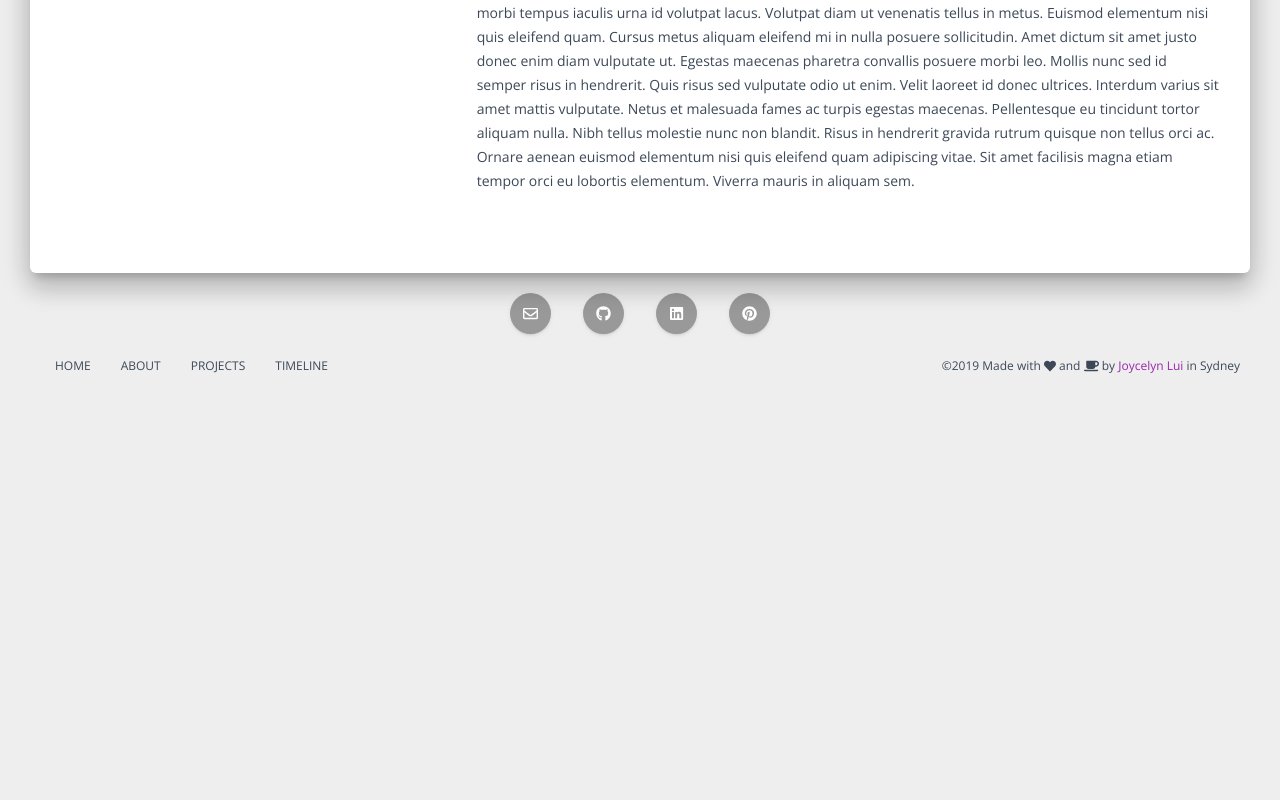
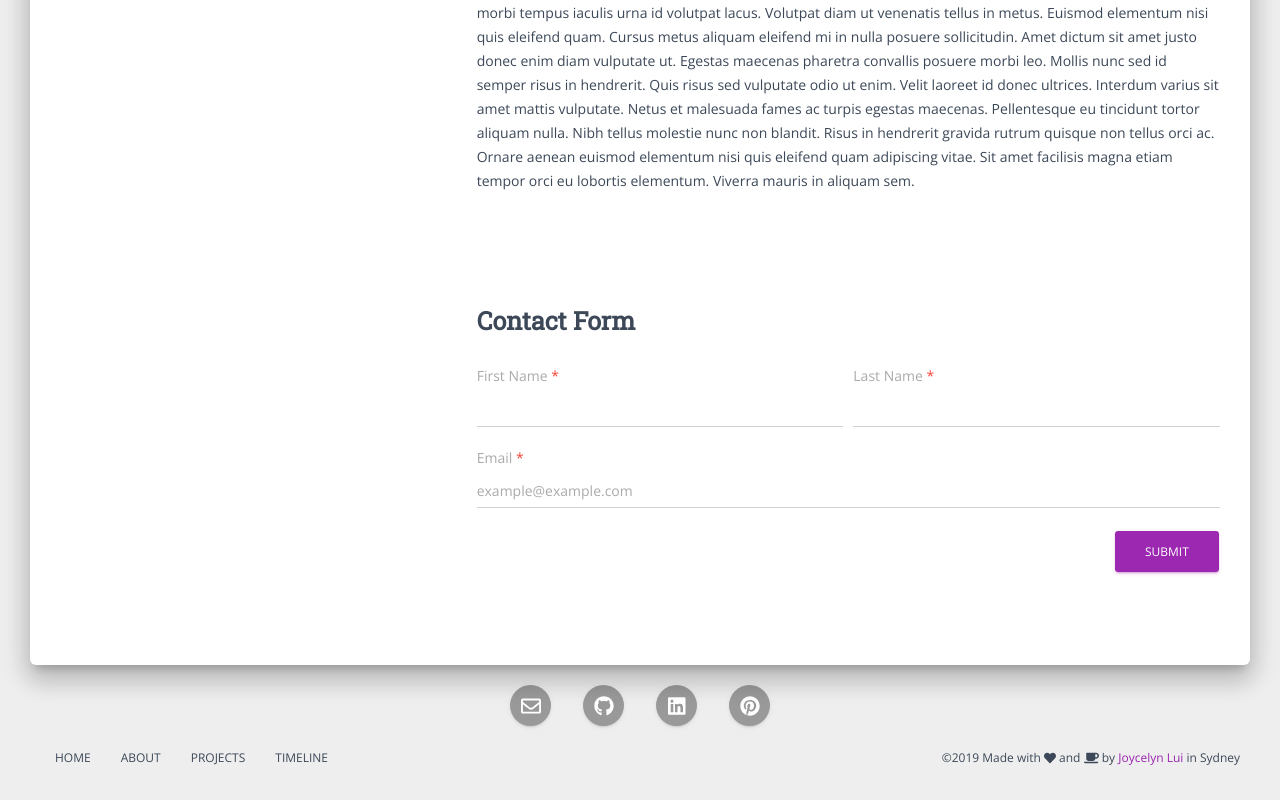
Before and after one commit to jlylui/portfolio, a Next.js app: page / in a window 1280 px wide. Shown: the part 1004-1804 px from the top of the page. Before the commit the page ends 1412 px from the top, so only its background shows below. Built offline with nearby package versions, Linux system fonts and the light colour scheme.

Commit message:
trying to set up a backend server and database

```diff
--- a/components/Footer.js
+++ b/components/Footer.js
@@ -11,7 +11,7 @@ const Footer = props => {
             <div className="col-auto" key={index}>
               <a href={media.link} target={media.target}>
                 <button className="btn btn-social btn-just-icon btn-round">
-                  <FontAwesomeIcon icon={media.icon} />
+                  <FontAwesomeIcon icon={media.icon} size="1x" />
                 </button>
               </a>
             </div>
--- a/components/Form.js
+++ b/components/Form.js
@@ -1,92 +1,155 @@
-import React, { useState, useRef } from "react";
-import { FontAwesomeIcon } from "@fortawesome/react-fontawesome";
-import axios from "axios";
+import React from "react";
+import { Formik } from "formik";
+import * as Yup from "yup";
+import fetch from "isomorphic-unfetch";
 
-const Form = props => {
-  const [keywords, setKeywords] = useState("");
-  const [region, setRegion] = useState("");
-  const [inputFocused, setInputFocused] = useState("");
-  const handleSubmit = async event => {
-    const params = {
-      function: "SYMBOL_SEARCH",
-      keywords: keywords,
-      apikey: "H8HG5KWNVPK38JDU"
+const saveForm = data => {
+  console.log(JSON.stringify(data));
+  const options = {
+    method: "POST",
+    headers: {
+      Accept: "application/json",
+      "Content-type": "application/json"
+    },
+    body: JSON.stringify(data)
   };
-    event.preventDefault();
-    const resp = await axios
-      .get("https://www.alphavantage.co/query", { params })
-      .then(response => {
-        // console.log("Response: ", response);
-        return {
-          httpRequestErrored: false,
-          status: response.status,
-          statusText: response.statusText,
-          data: response.data,
-          inputRegion: region
+  return fetch(`/api`, options);
 };
-      })
-      .catch(error => {
-        return {
-          httpRequestErrored: true,
-          message: error.message
+
+const requestSaveForm = async data => {
+  const response = await saveForm(data);
+  if (response.status === 200) {
+    const { firstName, lastName, email } = await response.json();
+    setTimeout(() => {
+      alert(email);
+    }, 400);
+    return "success";
+  }
+  //     throw new Error("error");
 };
+
+const formSchema = Yup.object().shape({
+  firstName: Yup.string()
+    .min(2, "*invalid")
+    .max(50, "*invalid")
+    .required("*required"),
+  lastName: Yup.string()
+    .min(2, "*invalid")
+    .max(50, "*invalid")
+    .required("*required"),
+  email: Yup.string()
+    .email("*invalid email")
+    .required("*required")
 });
-    props.onSubmit(resp);
+
+const Form = () => {
+  const initialValues = {
+    firstName: "",
+    lastName: "",
+    email: ""
   };
 
   return (
-    <div className="" id="asxSearch">
+    <Formik
+      initialValues={initialValues}
+      validationSchema={formSchema}
+      onSubmit={(values, { setSubmitting }) => {
+        // setTimeout(() => {
+        //   alert(JSON.stringify(values, null, 2));
+        setSubmitting(false);
+        // }, 400);
+
+        requestSaveForm(values);
+      }}>
+      {({
+        values,
+        errors,
+        status,
+        touched,
+        handleChange,
+        handleSubmit,
+        isSubmitting
+      }) => (
         <form onSubmit={handleSubmit}>
           <div className="form-row">
             <div
-            className={`col-md-6 form-group bmd-form-group ${inputFocused} ${
-              keywords !== "" ? "is-filled" : ""
-            } `}
-          >
-            <label className="bmd-label-floating">Company/Code</label>
+              className={`form-group col-md-6 ${
+                touched.firstName
+                  ? errors.firstName
+                    ? "has-danger"
+                    : "has-success"
+                  : ""
+              }`}>
+              <label>
+                First Name<span className="text-danger"> *</span>
+              </label>
+              {errors.firstName && touched.firstName ? (
+                <span className="error-text">{errors.firstName}</span>
+              ) : null}
               <input
                 type="text"
                 className="form-control"
-              id="keywords"
-              value={keywords}
-              onChange={event => setKeywords(event.target.value)}
-              require="true"
-              // placeholder="Telstra"
-              onFocus={() => setInputFocused("is-focused")}
-              onBlur={() => setInputFocused("")}
+                name="firstName"
+                value={values.firstName}
+                onChange={handleChange}
+                // required={true}
               />
             </div>
-
             <div
-            className={`col form-group bmd-form-group + ${
-              region !== "" ? "is-filled" : ""
-            }
-            `}
-          >
-            <label className="bmd-label-floating">
-              Select Region (Optional)
+              className={`form-group col-md-6 ${
+                touched.lastName
+                  ? errors.lastName
+                    ? "has-danger"
+                    : "has-success"
+                  : ""
+              }`}>
+              <label>
+                Last Name<span className="text-danger"> *</span>
               </label>
-            <select
-              className="form-control selectpicker"
-              id=""
-              onChange={event => setRegion(event.target.value)}
-            >
-              <option className="dropdown-item"></option>
-              <option className="dropdown-item">Australia</option>
-              <option className="dropdown-item">United States</option>
-            </select>
+              {errors.lastName && touched.lastName ? (
+                <span className="error-text">{errors.lastName}</span>
+              ) : null}
+              <input
+                type="text"
+                className="form-control"
+                name="lastName"
+                value={values.lastName}
+                onChange={handleChange}
+                // required={true}
+              />
             </div>
-
-          <div className="col-auto text-left form-group bmd-form-group">
-            <button className="btn btn-primary btn-raised btn-fab btn-round btn-sm">
-              <span className="material-icons">
-                <FontAwesomeIcon icon="search" />
-              </span>
+          </div>
+          <div
+            className={`form-group ${
+              touched.email ? (errors.email ? "has-danger" : "has-success") : ""
+            }`}>
+            <label>
+              Email<span className="text-danger"> *</span>
+            </label>
+            {errors.email && touched.email ? (
+              <span className="error-text">{errors.email}</span>
+            ) : null}
+            <input
+              type="email"
+              className="form-control"
+              placeholder="example@example.com"
+              name="email"
+              value={values.email}
+              onChange={handleChange}
+              //   required={true}
+            />
+          </div>
+          <div style={{ textAlign: "right" }}>
+            <button
+              type="submit"
+              className="btn btn-primary"
+              disabled={isSubmitting}>
+              Submit
             </button>
           </div>
-        </div>
         </form>
-    </div>
+      )}
+    </Formik>
   );
 };
 
--- /dev/null
+++ b/components/Search.js
@@ -0,0 +1,90 @@
+import React, { useState, useRef } from "react";
+import { FontAwesomeIcon } from "@fortawesome/react-fontawesome";
+import axios from "axios";
+
+const Search = props => {
+  const [keywords, setKeywords] = useState("");
+  const [region, setRegion] = useState("");
+  const [inputFocused, setInputFocused] = useState("");
+  const handleSubmit = async event => {
+    const params = {
+      function: "SYMBOL_SEARCH",
+      keywords: keywords,
+      apikey: "H8HG5KWNVPK38JDU"
+    };
+    event.preventDefault();
+    const resp = await axios
+      .get("https://www.alphavantage.co/query", { params })
+      .then(response => {
+        // console.log("Response: ", response);
+        return {
+          httpRequestErrored: false,
+          status: response.status,
+          statusText: response.statusText,
+          data: response.data,
+          inputRegion: region
+        };
+      })
+      .catch(error => {
+        return {
+          httpRequestErrored: true,
+          message: error.message
+        };
+      });
+    props.onSubmit(resp);
+  };
+
+  return (
+    <div className="" id="asxSearch">
+      <form onSubmit={handleSubmit}>
+        <div className="form-row">
+          <div
+            className={`col-md-6 form-group bmd-form-group ${inputFocused} ${
+              keywords !== "" ? "is-filled" : ""
+            } `}>
+            <label className="bmd-label-floating">Company/Code</label>
+            <input
+              type="text"
+              className="form-control"
+              id="keywords"
+              value={keywords}
+              onChange={event => setKeywords(event.target.value)}
+              require="true"
+              // placeholder="Telstra"
+              onFocus={() => setInputFocused("is-focused")}
+              onBlur={() => setInputFocused("")}
+            />
+          </div>
+
+          <div
+            className={`col form-group bmd-form-group + ${
+              region !== "" ? "is-filled" : ""
+            }
+            `}>
+            <label className="bmd-label-floating">
+              Select Region (Optional)
+            </label>
+            <select
+              className="form-control selectpicker"
+              id=""
+              onChange={event => setRegion(event.target.value)}>
+              <option className="dropdown-item"></option>
+              <option className="dropdown-item">Australia</option>
+              <option className="dropdown-item">United States</option>
+            </select>
+          </div>
+
+          <div className="col-auto text-left form-group bmd-form-group">
+            <button className="btn btn-primary btn-raised btn-fab btn-round btn-sm">
+              <span className="material-icons">
+                <FontAwesomeIcon icon="search" />
+              </span>
+            </button>
+          </div>
+        </div>
+      </form>
+    </div>
+  );
+};
+
+export default Search;
--- a/next.config.js
+++ b/next.config.js
@@ -3,7 +3,6 @@ require("dotenv").config();
 const path = require("path");
 const Dotenv = require("dotenv-webpack");
 const withCSS = require("@zeit/next-css");
-const optimizedImages = require("next-optimized-images");
 
 module.exports = withCSS({
   webpack: function(config) {
--- /dev/null
+++ b/nodemon.json
@@ -0,0 +1,5 @@
+{
+  "verbose": true,
+  "ignore": ["node_modules", ".next"],
+  "ext": "js json"
+}
--- a/pages/index.js
+++ b/pages/index.js
@@ -1,8 +1,8 @@
 import React from "react";
-import axios from "axios";
 
 import About from "../components/About";
 import StockData from "../components/StockData";
+import Form from "../components/Form";
 
 // Div Format for single column page
 {
@@ -67,6 +67,13 @@ const Index = props => {
             </p>
           </div>
         </div>
+        <div id="form" className="container">
+          {/* FORM SECTION =========================================================*/}
+          <h3 className="title">Contact Form</h3>
+          <div className="section">
+            <Form />
+          </div>
+        </div>
       </div>
     </div>
   );
--- a/static/css/style.css
+++ b/static/css/style.css
@@ -74,7 +74,7 @@
 
 .btn.btn-fab,
 .btn.btn-just-icon {
-  font-size: 15px;
+  font-size: 20px;
 }
 
 select.form-control:not([size]):not([multiple]) {
@@ -83,6 +83,14 @@ select.form-control:not([size]):not([multiple]) {
 
 footer ul li a {
   font-size: 10px !important;
+}
+
+.error-text {
+  float: right;
+  color: #ff3636 !important;
+  font-size: 12px;
+  line-height: 2 !important;
+  padding-right: 10px;
 }
 
 @media all and (max-width: 991px) {
```
Also changed, not shown: api/index.js (added, +17 -0 lines), components/Checkbox.js (added, +37 -0 lines), components/StockData.js (+4 -6 lines), package.json (+7 -2 lines), server.js (+25 -2 lines), 2 other files (tests, documents, lock files or other folders). Lines whose indentation alone changed are shown as unchanged.
